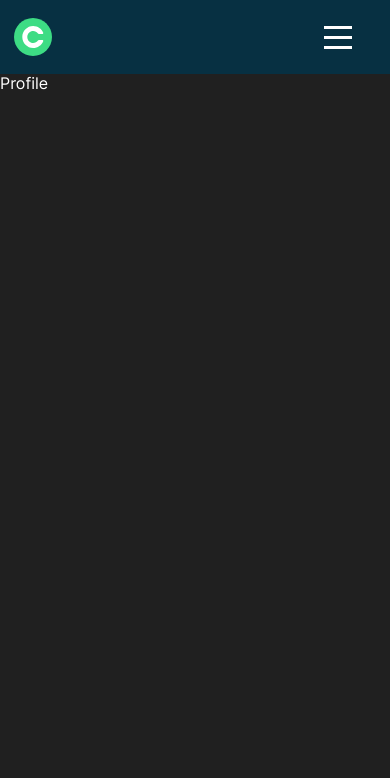
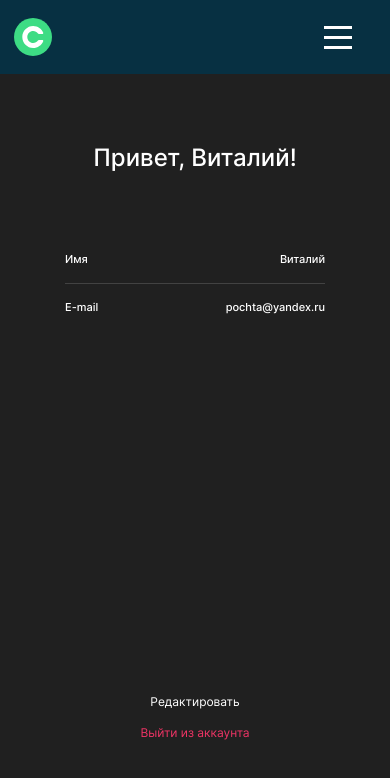
Before and after one commit to IrinaGarmaeva/movies-explorer-frontend, a React (Create React App) app: page /profile in a window 390 px wide. Shown: the top 778 px of the page. Built offline with nearby package versions, Linux system fonts and the light colour scheme.

Commit message:
Feature: add Profile component, make responsive

```diff
--- a/src/components/App/App.js
+++ b/src/components/App/App.js
@@ -12,6 +12,11 @@ import NotFound from '../NotFound/NotFound';
 
 function App() {
   const [isLoggedIn, setIsLoggedIn] = useState(false);
+
+  const user = {
+    name: 'Виталий',
+    email: 'pochta@yandex.ru'
+  }
 
   return (
     <div className="root">
@@ -29,7 +34,7 @@ function App() {
           <Route path="/signin" element={<Login />} />
           <Route path="/movies" element={<Movies />} />
           <Route path="/saved-movies" element={<SavedMovies />} />
-          <Route path="/profile" element={<Profile />} />
+          <Route path="/profile" element={<Profile user={user}/>} />
           <Route path="/*" element={<NotFound />} />
         </Routes>
       </div>
--- a/src/components/Profile/Profile.css
+++ b/src/components/Profile/Profile.css
@@ -0,0 +1,104 @@
+.profile {
+  display: flex;
+  flex-direction: column;
+  justify-content: center;
+  align-items: center;
+  margin: 0 auto;
+  padding: 74px 0 70px 0;
+  max-width: 410px;
+}
+
+.profile__title {
+  text-align: center;
+  font-size: 24px;
+  font-weight: 500;
+  line-height: 120.83%;
+}
+
+.profile__info-container {
+  margin-top: 123px;
+  width: 100%;
+}
+
+.profile__info {
+  display: flex;
+  flex-direction: row;
+  justify-content: space-between;
+}
+
+.profile__info:not(:last-child) {
+  padding-bottom: 16px;
+  border-bottom: 1px solid var(--color-border);
+}
+
+.profile__info:last-child {
+  padding-top: 17px;
+}
+
+.profile__info-text {
+  font-size: 11px;
+  font-weight: 500;
+  line-height: 118.18%;
+  height: 14px;
+}
+
+.profile__info-value {
+  font-size: 11px;
+  font-weight: 500;
+  line-height: 118.18%;
+  text-align: right;
+}
+
+.profile__button {
+  text-align: center;
+  font-size: 13px;
+  font-weight: 400;
+  line-height: 123.07%;
+  border: none;
+  background-color: transparent;
+  padding: 0;
+}
+
+.profile__button_type_edit {
+  margin-top: 220px;
+  color: var(--color-white);
+}
+
+.profile__button_type_logout {
+  margin-top: 16px;
+  color: var(--color-pink);
+}
+
+@media (max-width: 768px) {
+  .profile {
+    padding: 236px 0 269px 0;
+  }
+
+  .profile__info-container {
+    margin-top: 80px;
+  }
+
+  .profile__button_type_edit {
+    margin-top: 210px;
+  }
+}
+
+@media (max-width: 550px) {
+  .profile {
+    padding: 70px 10px 40px 10px;
+    max-width: 260px;
+  }
+
+  .profile__info-container {
+    margin-top: 80px;
+  }
+
+  .profile__button {
+    font-size: 12px;
+    line-height: 125%;
+  }
+
+  .profile__button_type_edit {
+    margin-top: 379px;
+  }
+}
--- a/src/components/Profile/Profile.jsx
+++ b/src/components/Profile/Profile.jsx
@@ -1,7 +1,22 @@
+import './Profile.css';
 
-const Profile = () => {
+const Profile = ({user}) => {
   return (
-    <div>Profile</div>
+    <section className='profile'>
+      <h2 className='profile__title'>Привет, {user.name}!</h2>
+      <div className='profile__info-container'>
+        <div className='profile__info'>
+        <p className='profile__info-text'>Имя</p>
+        <p className='profile__info-value'>{user.name}</p>
+        </div>
+        <div className='profile__info'>
+        <p className='profile__info-text'>E-mail</p>
+        <p className='profile__info-value'>{user.email}</p>
+        </div>
+      </div>
+      <button className='profile__button profile__button_type_edit'>Редактировать</button>
+      <button className='profile__button profile__button_type_logout'>Выйти из аккаунта</button>
+    </section>
   )
 }
 
```
